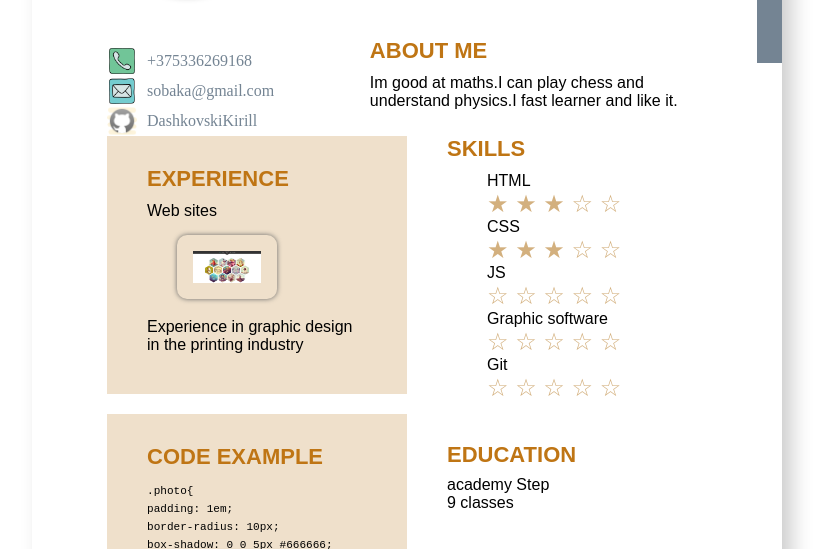
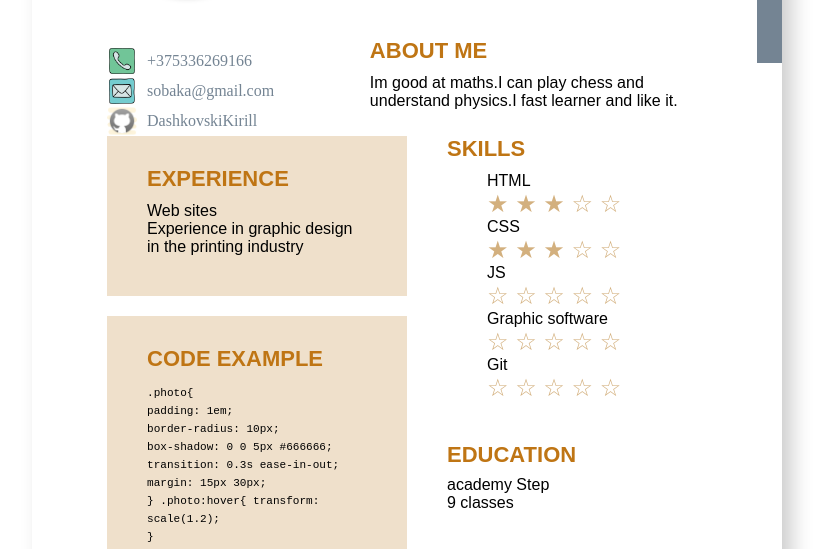
Before and after one commit to Kirilll07/cv, a plain HTML site: page index.html in a window 1280 px wide. Shown: the part 244-793 px from the top of the page, without its empty margins (233-1063 px from the left). Drawn offline with Linux system fonts and the light colour scheme; files whose address does not match are found by name; a web font is replaced by a local one.

Commit message:
Update index.html

```diff
--- a/index.html
+++ b/index.html
@@ -40,7 +40,7 @@
     <ul class="contact-menu">
         <li class="vertical-align">
             <img src="img\img/mobile.png" alt="mobile">
-            <a href="tel:+375296660666">+375336269168</a>
+            <a href="tel:+375296660666">+375336269166</a>
         </li>
         <li class="vertical-align">
             <img src="img\img/mail.png" alt="">
@@ -65,11 +65,6 @@
         <section class="experience column-bg">
             <h3>Experience</h3>
             <p>Web sites <br>
-                <figure class="zoom">
-                    <a href="#">
-                    <img src="img\img/hexal.png" alt="hexal" width="100px" class="photo">
-                    </a>
-                </figure>
             Experience in graphic design in the printing industry</p>
         </section>
         <section class="code column-bg">
```
